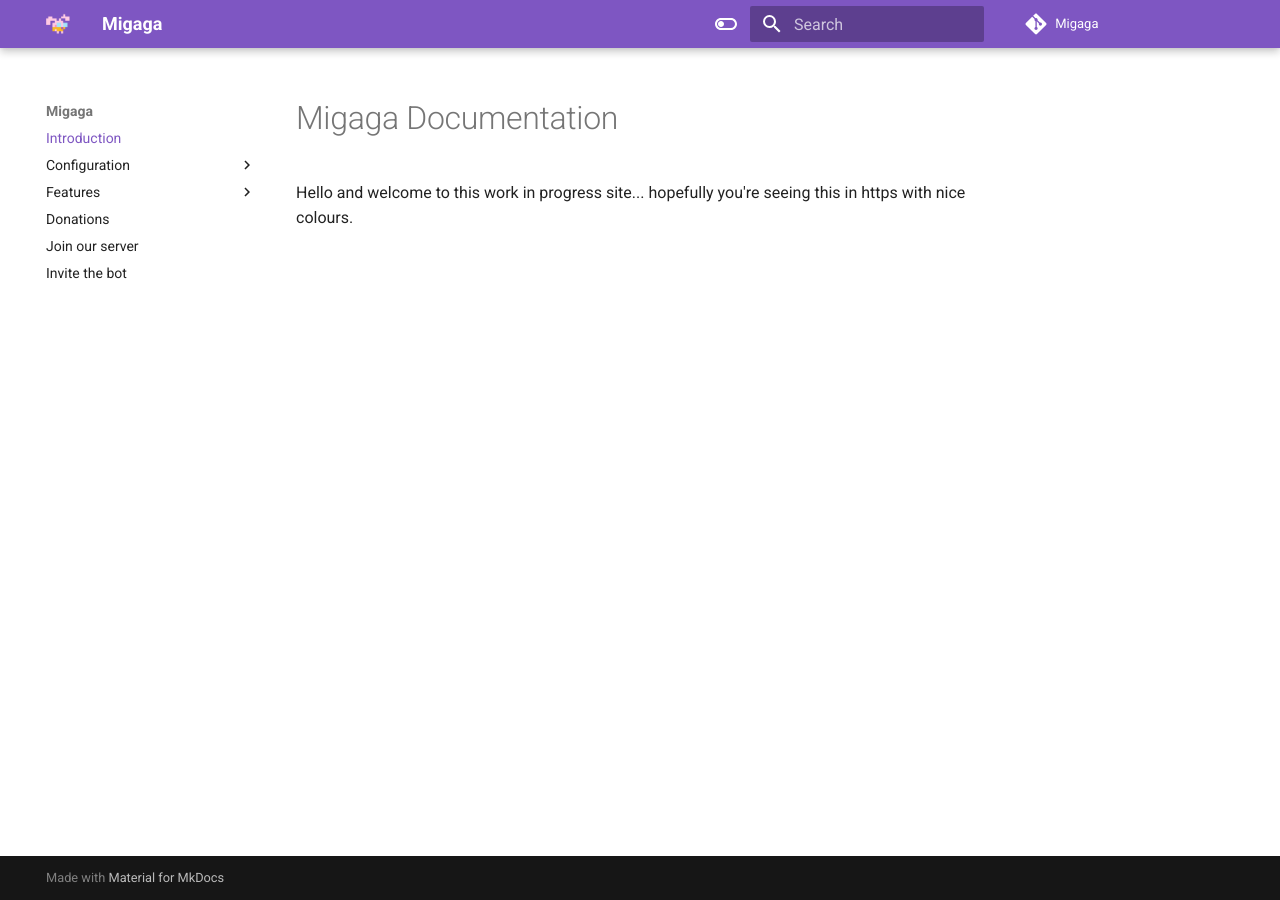
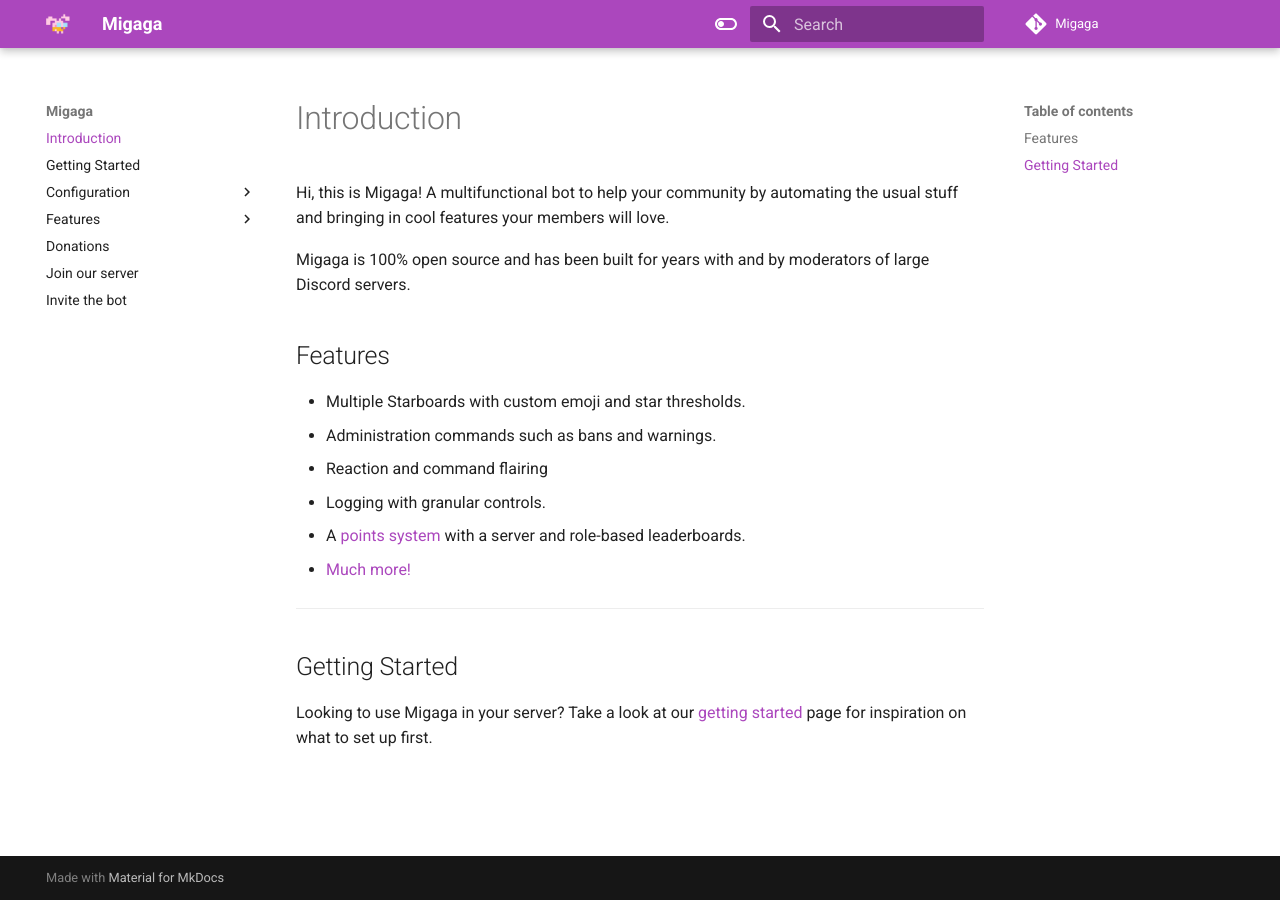
Before and after one commit to LewisHobden/migaga-docs, an MkDocs documentation site: the page built from docs/index.md, in a window 1280 px wide. Built offline with MkDocs 1.6.1 and Material for MkDocs 9.7.7, drawn with Linux system fonts in a browser that asks for light colours; comment, search, counter and statistics services are not loaded.

Commit message:
Added getting-started and server logs.

```diff
--- a/docs/index.md
+++ b/docs/index.md
@@ -1,2 +1,17 @@
-# Migaga Documentation
-Hello and welcome to this work in progress site... hopefully you're seeing this in https with nice colours.
+# Introduction
+Hi, this is Migaga! A multifunctional bot to help your community by automating the usual stuff and bringing in cool features your members will love.
+
+Migaga is 100% open source and has been built for years with and by moderators of large Discord servers.
+
+## Features
+- Multiple Starboards with custom emoji and star thresholds.
+- Administration commands such as bans and warnings.
+- Reaction and command flairing
+- Logging with granular controls.
+- A [points system](features/points/index.md) with a server and role-based leaderboards.
+- [Much more!](features/index.md)
+
+---
+
+## Getting Started
+Looking to use Migaga in your server? Take a look at our [getting started](getting-started/index.md) page for inspiration on what to set up first.
--- a/mkdocs.yml
+++ b/mkdocs.yml
@@ -9,8 +9,8 @@
     # Light mode
     - media: "(prefers-color-scheme: light)"
       scheme: default
-      primary: deep-purple
-      accent: purple
+      primary: purple
+      accent: cyan
       toggle:
         icon: material/toggle-switch-off-outline
         name: Switch to dark mode
@@ -18,8 +18,8 @@
     # Dark mode
     - media: "(prefers-color-scheme: dark)"
       scheme: slate
-      primary: purple
-      accent: deep-purple
+      primary: deep-purple
+      accent: cyan
       toggle:
         icon: material/toggle-switch
         name: Switch to light mode
@@ -30,12 +30,13 @@
 
 nav:
   - 'Introduction': 'index.md'
-#  - 'Frequently Asked Questions': 'faq.md'
+  - 'Getting Started': 'getting-started/index.md'
   - 'Configuration':
       - 'Config Commands': 'configuration/config-commands.md'
       - 'Role Overrides': 'configuration/role-overrides.md'
   - 'Features':
       - 'Reaction Flairs': 'features/reaction-flairs/index.md'
+      - 'Logging': 'features/server-logs/index.md'
       - 'Message Events': 'features/message-events/index.md'
       - 'Points': 'features/points/index.md'
       - 'Starboard': 'features/starboard/index.md'
```
Also changed, not shown: docs/features/index.md (added, +2 -0 lines), docs/features/reaction-flairs/index.md (+2 -0 lines), docs/features/server-logs/index.md (added, +36 -0 lines), docs/getting-started/index.md (added, +19 -0 lines), docs/features/server-logs/images/example-log.png (added), docs/features/server-logs/images/using-the-command.png (added), 1 other file.
